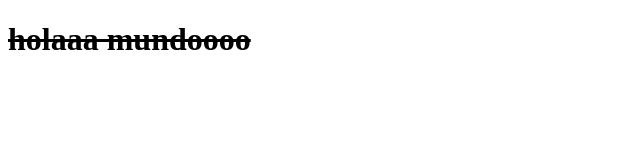
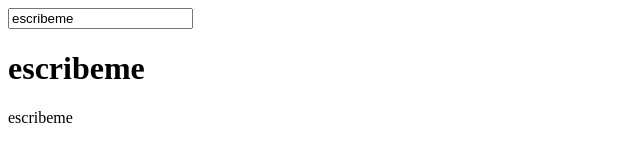
Before and after one commit to JesusDavidJaimesSerranoADSO/VueBasicoDirectivas, a plain HTML site: page index.html in a window 1280 px wide. Shown: the whole page, without its empty margins (0-640 px from the left). Drawn offline with nearby package versions, Linux system fonts and the light colour scheme.

Commit message:
feat: :sparkles: v-model
implementacion de v-model

```diff
--- a/component/my-component.js
+++ b/component/my-component.js
@@ -1,7 +1,7 @@
 export default{
     data(){
         return{
-            mensaje:'<del>holaaa mundoooo</del>'
+            mensaje:'escribeme'
         }
     }
 }
--- a/index.html
+++ b/index.html
@@ -10,7 +10,9 @@
 </head>
 <body>
     <div id="app">
-        <h1 v-html="mensaje"></h1>
+        <input type="text" v-model="mensaje">
+        <h1 v-text="mensaje"></h1>
+        <p v-text="mensaje"></p>
     </div>
 </body>
 </html>
```
